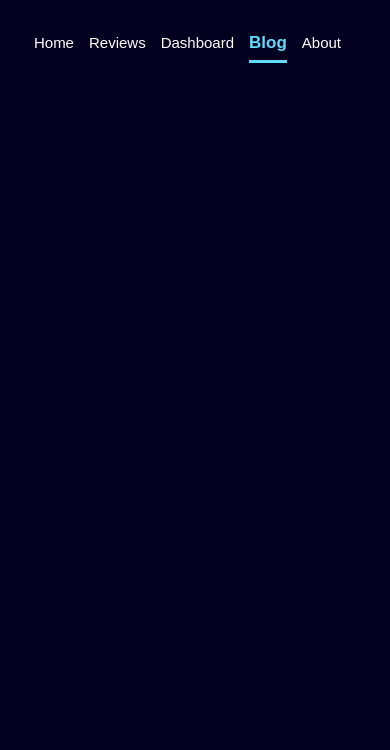
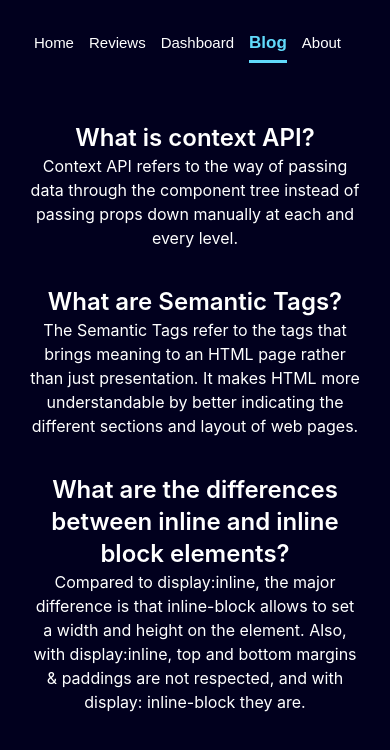
Before and after one commit to Webdev-Shams/keyboard-review, a React (Create React App) app: page /blog in a window 390 px wide. Shown: the top 750 px of the page. Built offline with nearby package versions, Linux system fonts and the light colour scheme.

Commit message:
Articles added to blog

```diff
--- a/src/components/Blog/Blog.css
+++ b/src/components/Blog/Blog.css
@@ -0,0 +1,14 @@
+.blogsContainer{
+    padding-left: 30px;
+    padding-right: 30px;
+}
+
+.blogsContainer p{
+    font-size: 20px;
+}
+
+@media only screen and (max-width: 600px){
+    .blogsContainer p{
+        font-size: 16px;
+    }
+}
--- a/src/components/Blog/Blog.js
+++ b/src/components/Blog/Blog.js
@@ -1,9 +1,21 @@
 import React from 'react';
+import './Blog.css'
 
 const Blog = () => {
     return (
-        <div>
-
+        <div className='blogsContainer'>
+            <div className='mt-9'>
+                <h1 className='font-semibold text-2xl md:text-3xl lg:text-4xl'>What is context API?</h1>
+                <p>Context API refers to the way of passing data through the component tree instead of passing props down manually at each and every level.</p>
+            </div>
+            <div className='mt-9'>
+                <h1 className='font-semibold text-2xl md:text-3xl lg:text-4xl'>What are Semantic Tags?</h1>
+                <p>The Semantic Tags refer to the tags that brings meaning to an HTML page rather than just presentation. It makes HTML more understandable by better indicating the different sections and layout of web pages.</p>
+            </div>
+            <div className='mt-9'>
+                <h1 className='font-semibold text-2xl md:text-3xl lg:text-4xl'>What are the differences between inline and inline block elements?</h1>
+                <p>Compared to display:inline, the major difference is that inline-block allows to set a width and height on the element. Also, with display:inline, top and bottom margins & paddings are not respected, and with display: inline-block they are.</p>
+            </div>
         </div>
     );
 };
--- a/src/components/NotFound/NotFound.js
+++ b/src/components/NotFound/NotFound.js
@@ -1,9 +1,17 @@
 import React from 'react';
+import { Link } from 'react-router-dom';
+import Home from '../Home/Home';
+import './notFound.css'
 
 const NotFound = () => {
     return (
-        <div>
-            <h1 className='font-sans text-5xl'>Page not found!!!</h1>
+        <div className='notFoundContainer grid grid-cols-1 items-center font-bold'>
+            <h1 className='notFoundTxt font-sans text-5xl'>PAGE NOT FOUND!<br></br>
+            <Link to="/Home">
+                <span>proceed to homepage--></span>
+            </Link>
+            </h1>
+
         </div>
     );
 };
--- /dev/null
+++ b/src/components/NotFound/notFound.css
@@ -0,0 +1,13 @@
+.notFoundContainer{
+    height: 600px;
+}
+
+.notFoundTxt{
+    font-size: 80px;
+}
+
+.notFoundTxt span{
+    font-size: 14px;
+    font-weight: 400;
+    text-decoration: underline;
+}
```
